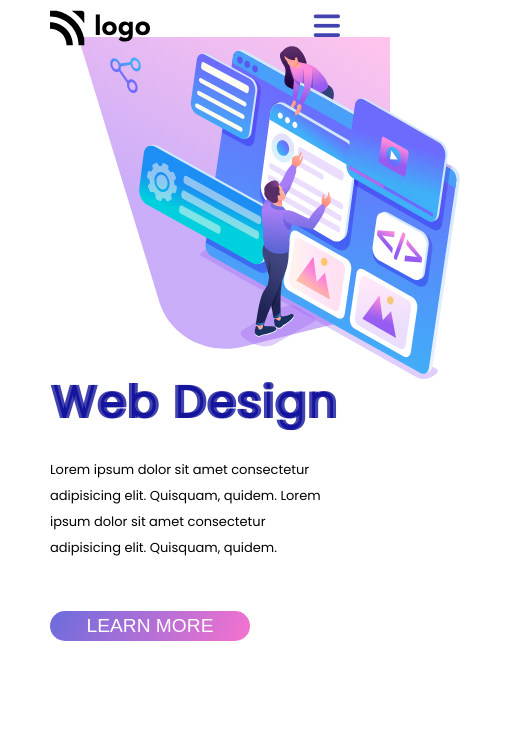
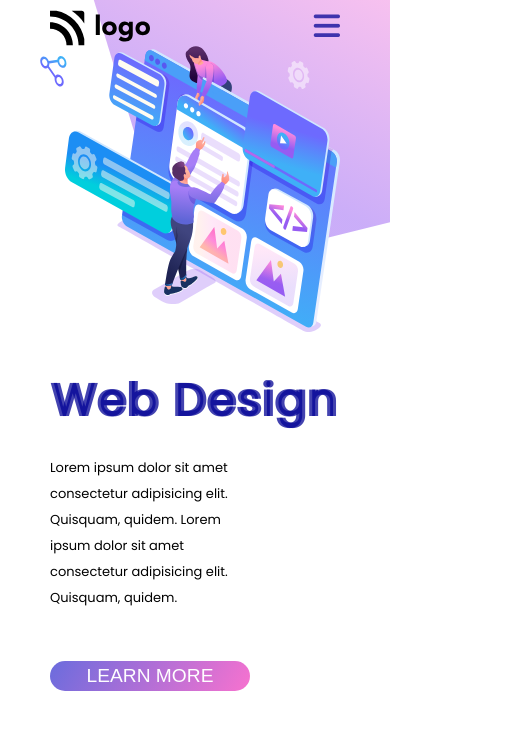
Before and after one commit to RenusreeMadhavarapu/Web-Design-Home-Page, a website: page index.html in a window 390 px wide. Shown: the whole page, 530 px wide, since content can reach past the window. Drawn offline with Linux system fonts and the light colour scheme.

Commit message:
second commit

```diff
--- a/css/index.css
+++ b/css/index.css
@@ -411,102 +411,63 @@ img.vector-dot{
                    width:12px;
                 }
             }
-    @media (max-width:800px)
-    {
+
+           @media (max-width:800px){
+
             .intro-section{
+                margin-bottom:50px;
+            }
 
-            display:flex;
-            flex-direction: column-reverse;
-            position:relative;
+            img[alt="backcover-img"]{
+
+                position:absolute;
+                top:-15%;
 
            }
 
-       img[alt="intro-img"]
-       {
+           img[alt="intro-img"]{
+
+            position:absolute;
             width:400px;
-           margin-left:350px;
+            top:0%;
 
            }
-       img.vector-img
-       {
+           img.vector-img,img.vector-dot{
                display:none;
+           }
+           .left-section{
+
+            margin-top:300px;
+           }
+        }
+
+        @media (max-width:740px){
+
+
+            img[alt="intro-img"]{
+
+
+                width:300px;
+                margin-right:50px;
 
                }
-       img.vector-dot
-       {
-           display:none;
             }
-       img[alt="backcover-img"]
-       {
-           width:80vw;
 
+           @media (max-width:610px){
 
-       }
-       .left-section{
-         position:absolute;
-         top:70%;
-         left:20%;
+            img[alt="backcover-img"]{
+                width:70vw;
 
 
            }
 
         }
-    @media (max-width:750px){
-        img[alt="intro-img"]
-       {
+        @media (max-width:520px){
 
-           margin-left:300px;
+            img[alt="backcover-img"]{
+                width:80vw;
+
 
            }
 
         }
-
-    @media (max-width:680px){
-        img[alt="intro-img"]
-       {
-
-           margin-left:250px;
-
-       }
-
-    }
-    @media (max-width:600px){
-        img[alt="intro-img"]
-       {
-
-          width:350px;
-
-       }
-       .left-section h4{
-           width:70%;
-       }
-
-    }
-
-    @media (max-width:565px){
-        img[alt="intro-img"]
-        {
-
-            margin-left:200px;
-
-        }
-        .left-section h4{
-            width:80%;
-        }
-
-    }
-    @media (max-width:500px){
-        img[alt="intro-img"]
-        {
-
-            margin-left:180px;
-
-        }
-        .left-section{
-            position:absolute;
-            top:60%;
-            left:0%;
-
-          }
-
-    }
```
Lines whose indentation alone changed are shown as unchanged.
